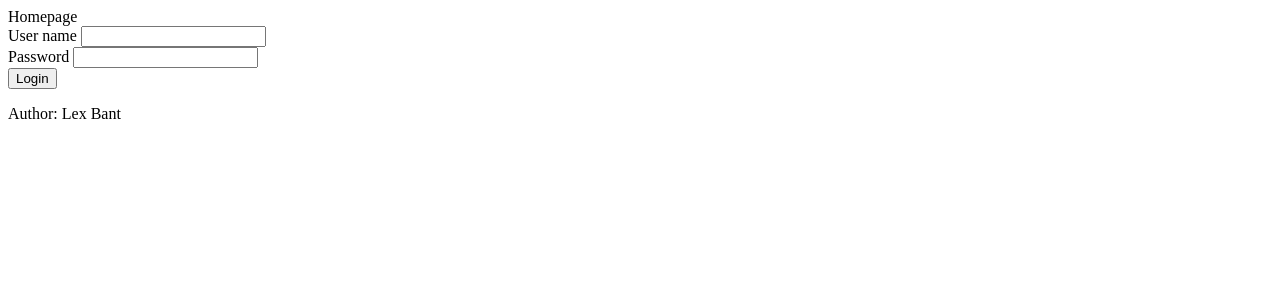
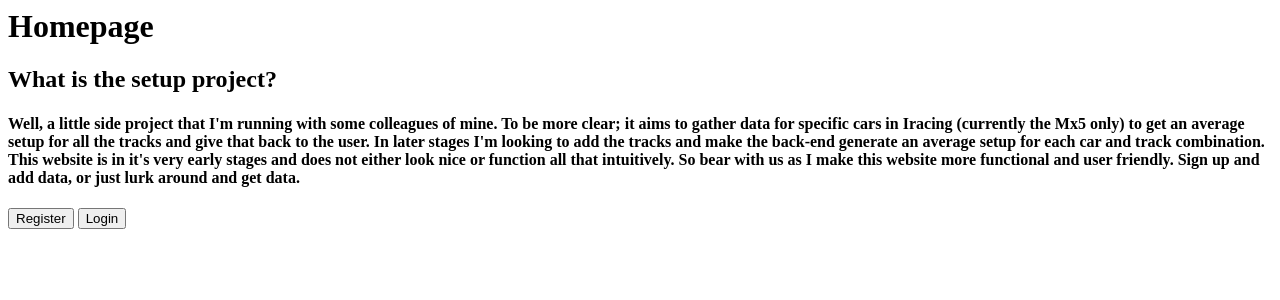
Before and after one commit to LRAB1/IracingProject, a PHP site: page / in a window 1280 px wide. Shown: the top 300 px of the page. Run offline with PHP 8.4, Linux system fonts and the light colour scheme.

Commit message:
thuispc setup docker

```diff
--- a/docker-compose.yml
+++ b/docker-compose.yml
@@ -6,7 +6,7 @@
     ports:
       - 80:80
     volumes:
-      - ./:/var/www/html
+      - ./src:/var/www/html/
     environment:
       - MYSQL_USER
       - MYSQL_PASSWORD
--- a/src/index.php
+++ b/src/index.php
@@ -1,63 +1,26 @@
-<?php session_start();
-?>
+<h1><header>Homepage</header></h1>
 
-<header> Homepage </header>
+<body>
+    <h2>What is the setup project?</h2>
+    <h4>Well, a little side project that I'm running with some colleagues of mine. To be more clear; it aims to gather data for specific cars in Iracing (currently the Mx5 only)
+    to get an average setup for all the tracks and give that back to the user. In later stages I'm looking to add the tracks and make the back-end generate an average setup for each car and track combination.
+    This website is in it's very early stages and does not either look nice or function all that intuitively. So bear with us as I make this website more functional and user friendly. Sign up and add data,
+    or just lurk around and get data.</h4>
+</body>
 
 
-<?php
-
-require 'config.inc.php';
-
-$message = '';
-
-if (isset($_POST['name']) && isset($_POST['password'])) {
-    $db = new mysqli (
-        MYSQL_HOST, MYSQL_USER, MYSQL_PASSWORD, MYSQL_DATABASE);
-    $sql = sprintf("SELECT * FROM users WHERE name='%s'",
-        $db->real_escape_string($_POST['name']));
-
-        $result = $db->query($sql);
-        $row = $result->fetch_object();
-
-        if ($row != null) {
-            $hash = $row->hash;
-            if (password_verify($_POST['password'], $hash)) {
-                $message = 'Login succesful.';
-
-                require('userpage.php');
-
-                $_SESSION['username'] = $row->name;
-                $_SESSION['isAdmin'] = $row->isAdmin;
-                $_SESSION['isUser'] = $row->isUser;
-            } else {
-                $message = 'Invalid Username or password.';
-            }
-        } else {
-            $message = 'Invalid Username or password.';
+<form
+    action=""
+    method="post">
+    <?php
+        if (isset($_POST['Login'])) {
+        require('login.php');
         }
 
-        $db->close();
-}
+        if (isset($_POST['Register'])) {
+            require('register.php');
+        }
+        ?>
 
-?>
-
-<?php
-echo "<div class='text-info'>$message</div>";
-?>
-
-<form method="post" action="">
-    <div class="form-group">
-        <label for="name">User name<label> <input type="text" name="name" class="form-control">
-    </div>
-    <div class="form-group">
-        <label for="password">Password</label> <input type="password" name="password" class="form-control">
-</div>
-<input type="submit" value="Login" class="btn btn-primary">
-</form>
-</div>
-</div>
-
-<footer>
-  <p>Author: Lex Bant</p>
-  <!-- <p><a href="mailto:hege@example.com">hege@example.com</a></p> -->
-</footer>
+<input type="submit" name="Register" value="Register" class="btn btn-primary">
+<input type="submit" name="Login"value="Login" class="btn btn-secondary">
--- a/login.php
+++ b/src/login.php
@@ -1,11 +1,11 @@
+<?php session_start(); ?>
+
 <header> Homepage </header>
 
 
 <?php
 
 require 'config.inc.php';
-
-session_start();
 
 $message = '';
 
@@ -23,7 +23,7 @@ if (isset($_POST['name']) && isset($_POST['password'])) {
             if (password_verify($_POST['password'], $hash)) {
                 $message = 'Login succesful.';
 
-                header('Location: userpage.php');
+                require('userpage.php');
 
                 $_SESSION['username'] = $row->name;
                 $_SESSION['isAdmin'] = $row->isAdmin;
--- a/src/setuppage.php
+++ b/src/setuppage.php
@@ -215,6 +215,6 @@ require 'config.inc.php';
 <input type="submit" name="insert" value="Add setup"><br>
 <input type="submit" name="home" value="Home"><br>
 <?php if (isset($_POST['home'])) {
-            header('Location: userpage.php');
+            require('userpage.php');
         } ?>
 </form>
--- a/src/userpage.php
+++ b/src/userpage.php
@@ -9,14 +9,14 @@ echo 'Select where you want to go!';
     method="post">
     <?php
         if (isset($_POST['add'])) {
-        header('Location: setuppage.php');
+        require('setuppage.php');
         }
 
         if (isset($_POST['getsetup'])) {
-            header('Location: averagesetup.php');
+            require('averagesetup.php');
         }
         if (isset($_POST['devcars'])) {
-            header('Location: devcars.php');
+            require('devcars.php');
         }
         ?>
 <input type="submit" name="add" value="Add setup"><br>
```
Also changed, not shown: index.php (deleted, +0 -26 lines), src/register.php (renamed from register.php).
